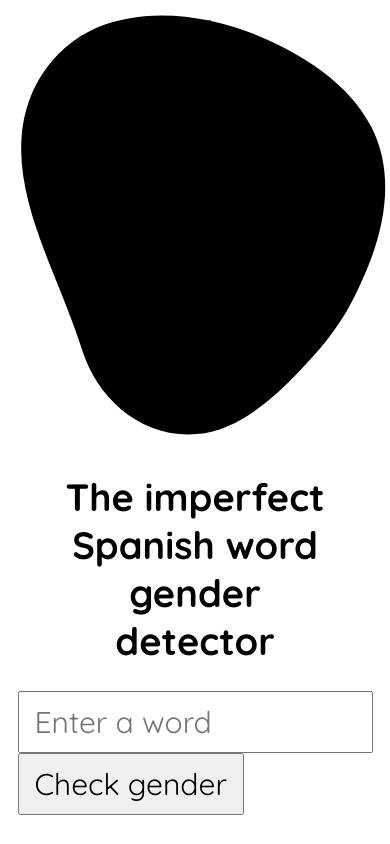
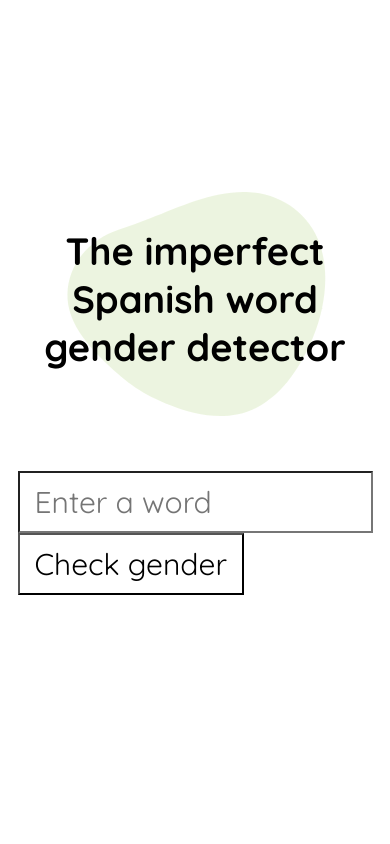
Before and after one commit to Solmarlene/gd, a Django app: page / in a window 390 px wide. Run offline with Django 3.2, Linux system fonts and the light colour scheme.

Commit message:
blob color and so many margins

```diff
--- a/detect/views.py
+++ b/detect/views.py
@@ -1,13 +1,18 @@
 from django.http import HttpResponse
 from django.template import loader
 from genders.models import Entry
-
+import random
 from .gender_detector import detect_gender
 
 
 def index(request):
     template = loader.get_template('home.html')
-    final_html = template.render({}, request)
+    blob_color = "%06x" % random.randint(0, 0xFFFFFF)
+    final_html = template.render(
+        {
+            'blob_color': blob_color,
+        },
+        request)
     return HttpResponse(final_html)
 
 
--- a/templates/base.html
+++ b/templates/base.html
@@ -1,5 +1,6 @@
 <html>
     <head>
+        <meta name="viewport" content="width=device-width, initial-scale=1">
         <title>The Blob</title>
 
         <link
@@ -10,10 +11,24 @@
             html, body {
                 height: 100vh;
             }
+
+            svg {
+                position: absolute;
+                opacity: 0.2;
+                top: 50%;
+                left: 50%;
+                width: 100%;
+                transform: translateY(-50%) translateX(-50%) rotate(90deg) scale(0.5);
+                z-index: -1;
+
+            }
+            svg path {
+                fill: #{{ blob_color }};
+            }
             body {
                 margin: 0;
                 display: flex;
-                flex-flow: column;
+                flex-flow: row;
                 align-items: center;
                 justify-content: center;
 
@@ -30,30 +45,46 @@
                 margin-right: 60px;
                 text-align: center;
             }
+
             h1 {
                 font-size: 38px;
+                position: relative;
+                margin-left: 40px;
             }
-            p {
-                margin-top: 0;
+            p, h1 {
+                margin-right: 20px;
             }
             input, button {
                 font-family: Quicksand, Helvetica, Arial, sans-serif;
                 font-size: 30px;
                 padding: 10px 15px;
+                background: transparent;
             }
             .result-gender {
                 font-weight: bold;
             }
-
-            @media (min-width) {
-
+            .try-again {
+                white-space: nowrap;
+            }
+            @media screen and (max-width: 1000px) {
+                body {
+                    flex-flow: column;
+                }
+                h1 {
+                    margin: 0 5px 100px 5px;
+                }
+                p {
+                    margin-left: 0;
+                    margin-right: 0;
+                }
+                svg {
+                  max-width: 570px;
+                  min-width: 480px;
+                }
             }
         </style>
     </head>
     <body>
-        <svg xmlns:xlink="http://www.w3.org/1999/xlink" version="1.1" xmlns="http://www.w3.org/2000/svg" viewBox="0 0 310 350">
-            <path d="M156.4,339.5c31.8-2.5,59.4-26.8,80.2-48.5c28.3-29.5,40.5-47,56.1-85.1c14-34.3,20.7-75.6,2.3-111  c-18.1-34.8-55.7-58-90.4-72.3c-11.7-4.8-24.1-8.8-36.8-11.5l-0.9-0.9l-0.6,0.6c-27.7-5.8-56.6-6-82.4,3c-38.8,13.6-64,48.8-66.8,90.3c-3,43.9,17.8,88.3,33.7,128.8c5.3,13.5,10.4,27.1,14.9,40.9C77.5,309.9,111,343,156.4,339.5z"/>
-        </svg>
 
         {% block content %}
         {% endblock %}
--- a/templates/home.html
+++ b/templates/home.html
@@ -1,7 +1,13 @@
 {% extends "base.html" %}
 
 {% block content %}
-    <h1>The imperfect Spanish word gender detector</h1>
+    <h1>
+        <svg xmlns:xlink="http://www.w3.org/1999/xlink" version="1.1" xmlns="http://www.w3.org/2000/svg" viewBox="0 0 310 350">
+            <path d="M156.4,339.5c31.8-2.5,59.4-26.8,80.2-48.5c28.3-29.5,40.5-47,56.1-85.1c14-34.3,20.7-75.6,2.3-111  c-18.1-34.8-55.7-58-90.4-72.3c-11.7-4.8-24.1-8.8-36.8-11.5l-0.9-0.9l-0.6,0.6c-27.7-5.8-56.6-6-82.4,3c-38.8,13.6-64,48.8-66.8,90.3c-3,43.9,17.8,88.3,33.7,128.8c5.3,13.5,10.4,27.1,14.9,40.9C77.5,309.9,111,343,156.4,339.5z"/>
+        </svg>
+
+        The imperfect Spanish word gender detector
+    </h1>
     <form method=GET action="./detect/">
         <input type="text" name="word" placeholder="Enter a word">
         <button type="submit">Check gender</button>
```
Also changed, not shown: templates/result.html (+3 -6 lines).
